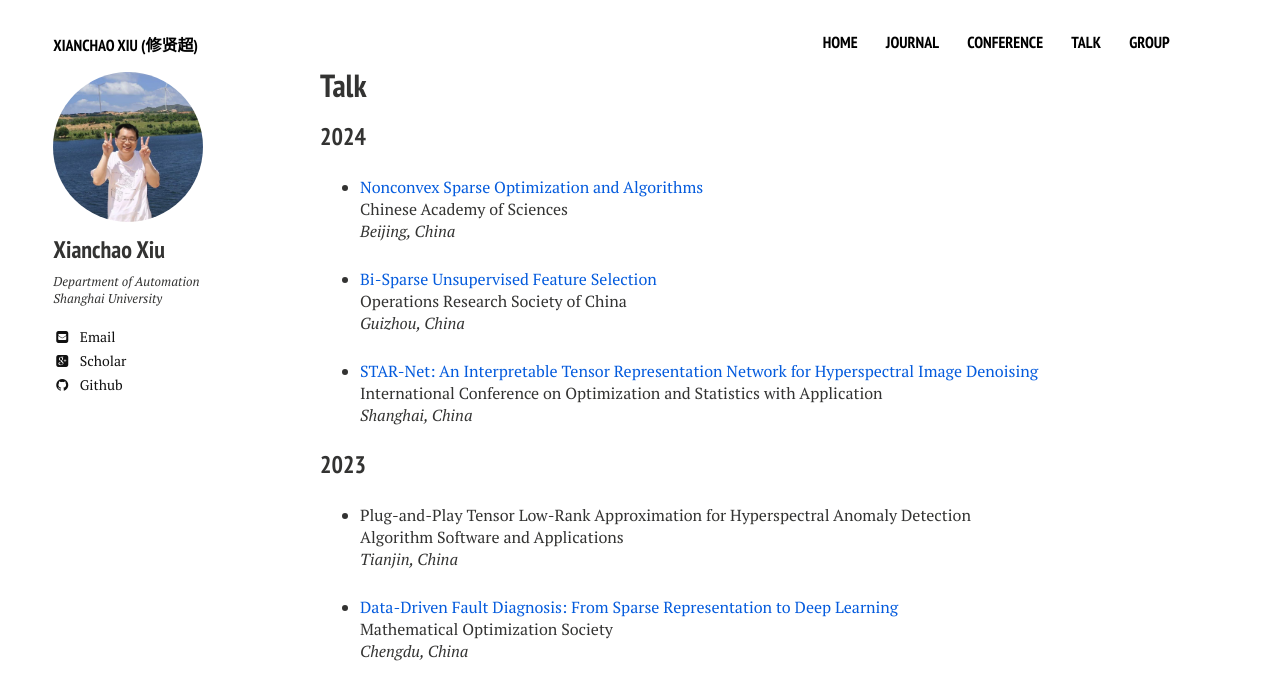
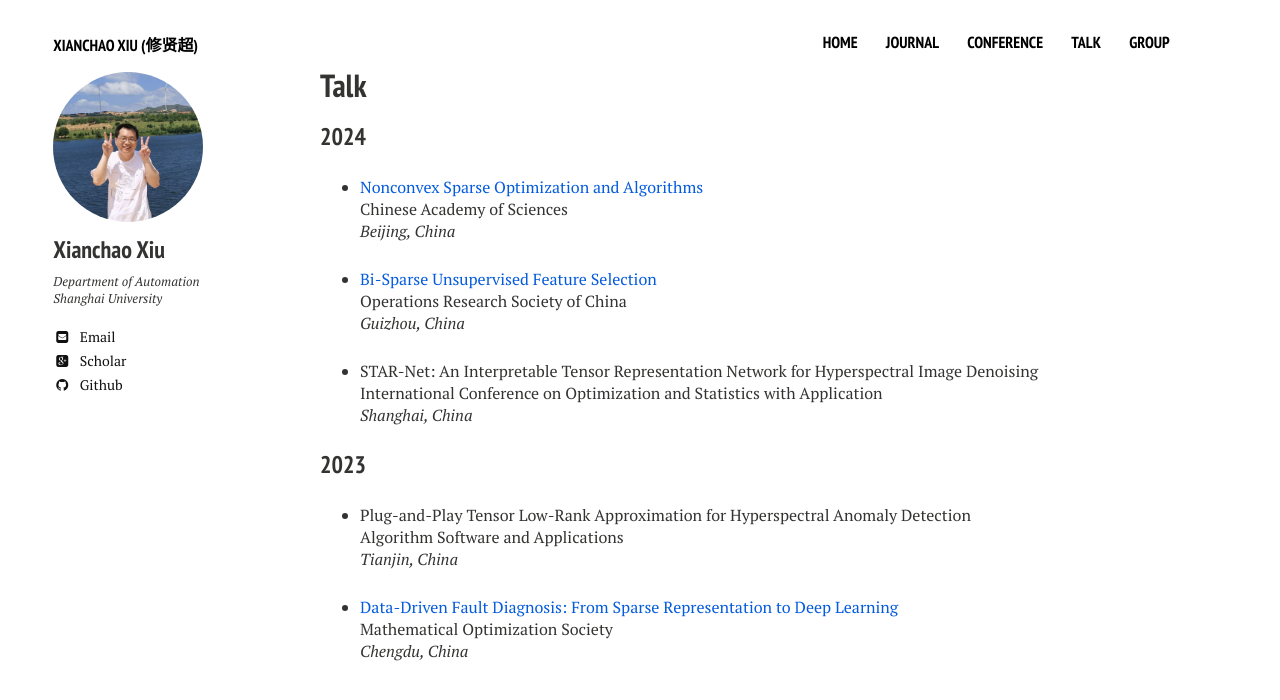
Before and after one commit to xianchaoxiu/xianchaoxiu.github.io, a Jekyll site: the page built from talk/index.md, in a window 1280 px wide. Shown: the top 700 px of the page. Built offline with Jekyll 4.4.1, drawn with Linux system fonts in a browser that asks for light colours; nearby versions of some CDN libraries.

Commit message:
Update index.md

```diff
--- a/talk/index.md
+++ b/talk/index.md
@@ -22,7 +22,7 @@ Chinese Academy of Sciences <br>
 Operations Research Society of China<br>
 <i>Guizhou, China</i><br>
 
-* <a href="../talk/2024-ICOSA.pdf" class="textlink" target="_blank"> STAR-Net: An Interpretable Tensor Representation Network for Hyperspectral Image Denoising </a> <br>
+* STAR-Net: An Interpretable Tensor Representation Network for Hyperspectral Image Denoising <br>
 International Conference on Optimization and Statistics with Application <br>
 <i>Shanghai, China</i><br>
 
```
